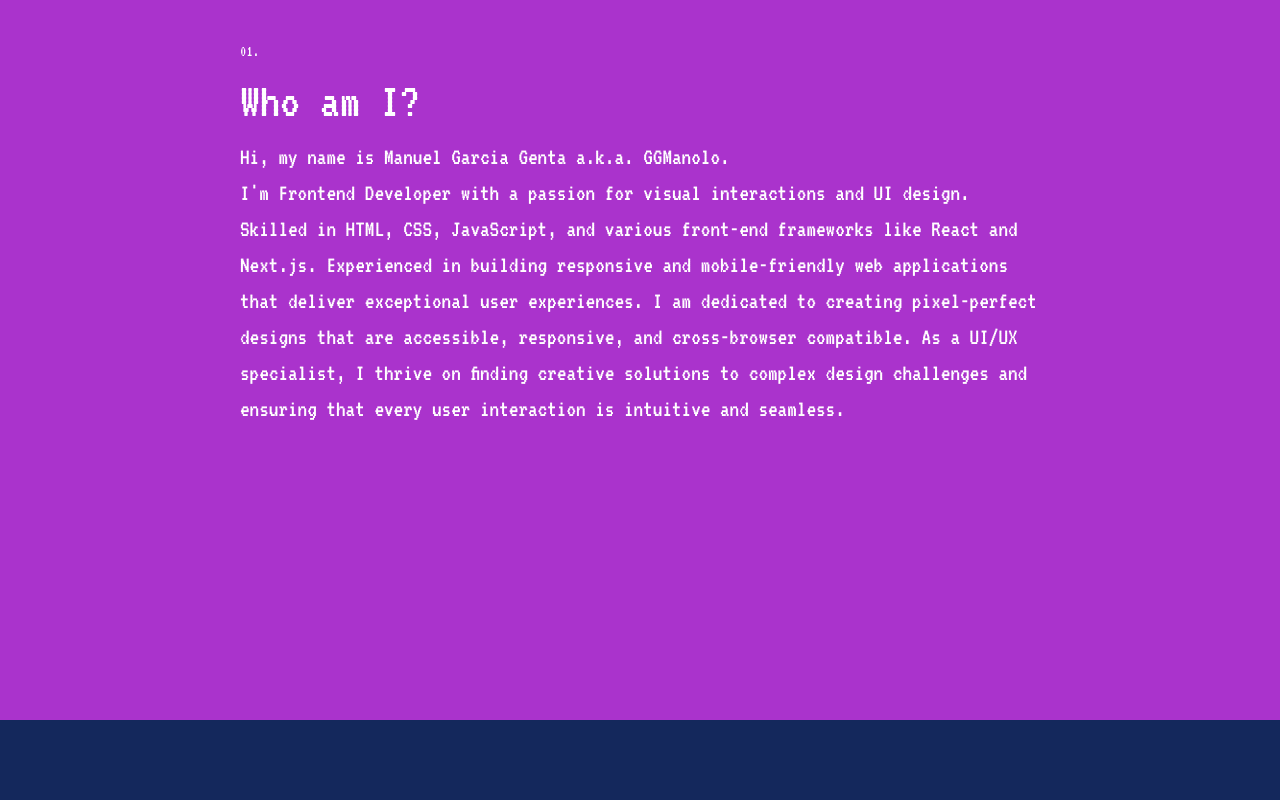
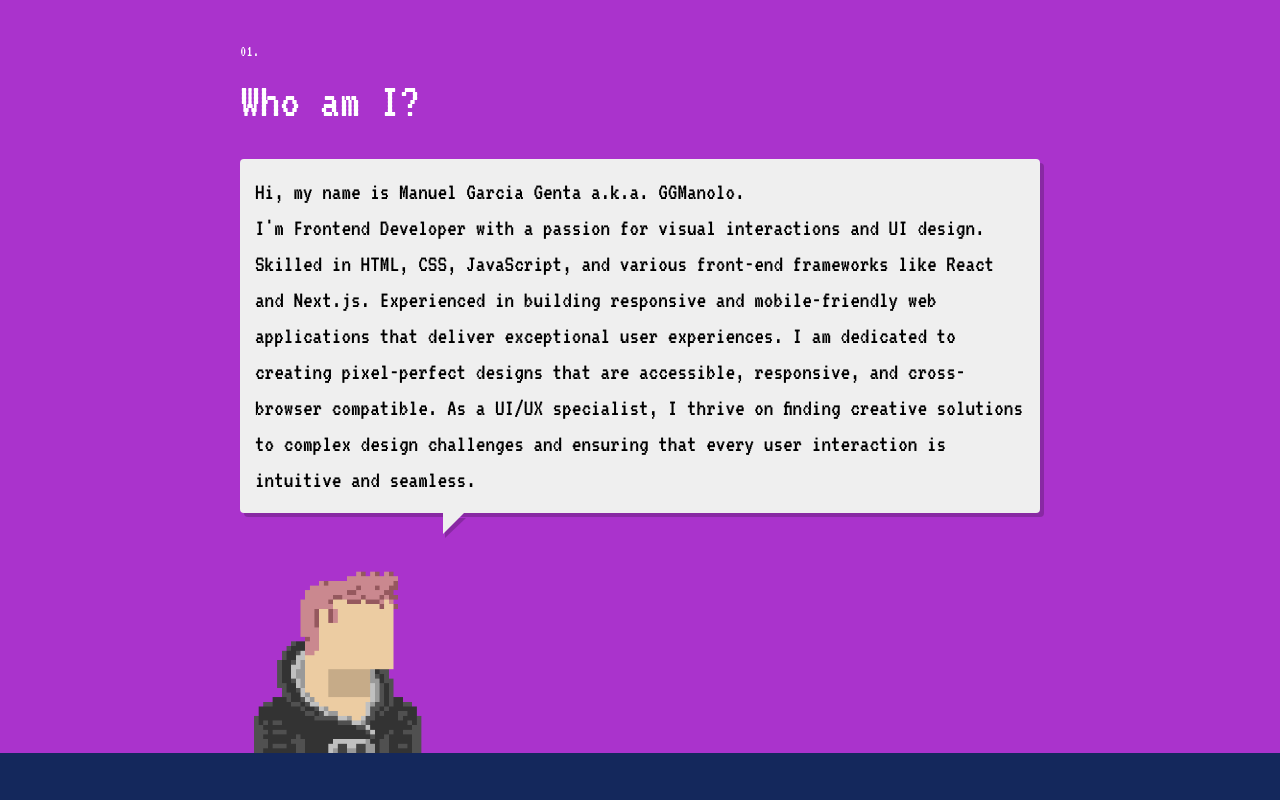
Before and after one commit to ggmanolo/ggmanolo, a Next.js app: page / in a window 1280 px wide. Shown: the part 880-1680 px from the top of the page. Built offline with nearby package versions, Linux system fonts and the light colour scheme.

Commit message:
add avatar

```diff
--- a/components/sections/contact/contact.module.scss
+++ b/components/sections/contact/contact.module.scss
@@ -1,5 +1,5 @@
 .contact-section {
-  height: 100vh;
+  min-height: 100vh;
   background: var(--pink);
 }
 
--- a/components/sections/what/what.module.scss
+++ b/components/sections/what/what.module.scss
@@ -1,5 +1,5 @@
 .what-section {
-  height: 100vh;
+  min-height: 100vh;
   background: var(--blue-60);
 }
 
--- a/components/sections/who/index.js
+++ b/components/sections/who/index.js
@@ -1,25 +1,37 @@
 import Section from "@/components/section"
 import s from "./who.module.scss"
+import Image from "next/image"
 
 const Who = () => {
   return (
     <Section id="who" className={s["who-section"]}>
       <span>01.</span>
       <h2 className={s.title}>Who am I?</h2>
+      <div>
         <article className={s.description}>
           <p>Hi, my name is Manuel Garcia Genta a.k.a. GGManolo.</p>
           <p>
             I'm Frontend Developer with a passion for visual interactions and UI
             design. Skilled in HTML, CSS, JavaScript, and various front-end
-          frameworks like React and Next.js. Experienced in building responsive
-          and mobile-friendly web applications that deliver exceptional user
-          experiences. I am dedicated to creating pixel-perfect designs that are
-          accessible, responsive, and cross-browser compatible. As a UI/UX
-          specialist, I thrive on finding creative solutions to complex design
-          challenges and ensuring that every user interaction is intuitive and
-          seamless.
+            frameworks like React and Next.js. Experienced in building
+            responsive and mobile-friendly web applications that deliver
+            exceptional user experiences. I am dedicated to creating
+            pixel-perfect designs that are accessible, responsive, and
+            cross-browser compatible. As a UI/UX specialist, I thrive on finding
+            creative solutions to complex design challenges and ensuring that
+            every user interaction is intuitive and seamless.
           </p>
+          <div className={s.bubble} />
         </article>
+        <Image
+          className={s.avatar}
+          src="/avatar.png"
+          alt="avatar"
+          height={200}
+          width={200}
+          quality={100}
+        />
+      </div>
     </Section>
   )
 }
--- a/components/sections/who/who.module.scss
+++ b/components/sections/who/who.module.scss
@@ -1,12 +1,43 @@
 .who-section {
-  height: 100vh;
+  position: relative;
+  min-height: 100vh;
   background: var(--magenta);
+  padding-bottom: 240px;
 }
 
 .title {
   font-size: 50px;
+  margin-bottom: 20px;
 }
 
 .description {
   font-size: 24px;
+  position: relative;
+  background: var(--whiteish);
+  border-radius: 4px;
+  box-shadow: 4px 4px 0 rgba(0, 0, 0, .2);
+  color: var(--black);
+  padding: 15px;
 }
+
+.bubble {
+  position: absolute;
+  left: 205px;
+  bottom: -25px;
+  border-right: 21px solid transparent;
+  border-top: 20px solid rgba(0, 0, 0, .2);
+
+  &::after {
+    content: '';
+    position: absolute;
+    left : -2px;
+    bottom: 4px;
+    border-right: 21px solid transparent;
+    border-top: 21px solid var(--whiteish);
+  }
+}
+
+.avatar {
+  position: absolute;
+  bottom: 0;
+}
--- a/styles/globals.scss
+++ b/styles/globals.scss
@@ -8,8 +8,9 @@
   --font-wildworld: 'Wild World';
   --font-vt: 'VT323', monospace;
 
+  --black: #000000;
   --white: #ffffff;
-  --black: #000000;
+  --whiteish: #efefef;
   --magenta: #a3c;
   --pink: #bf578c;
   --cyan: #0ff;
```
Also changed, not shown: public/avatar.png (added). Lines whose indentation alone changed are shown as unchanged.
